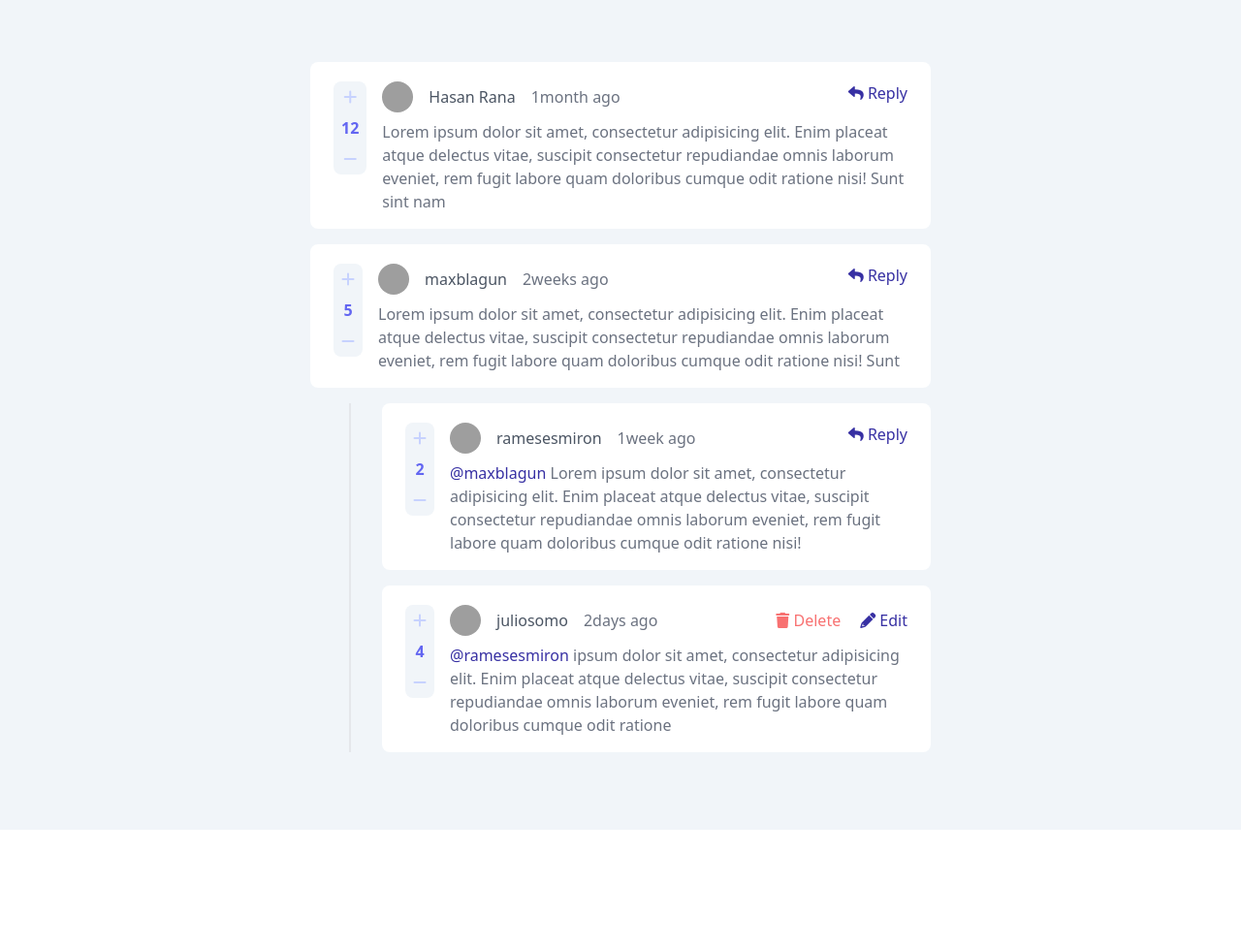
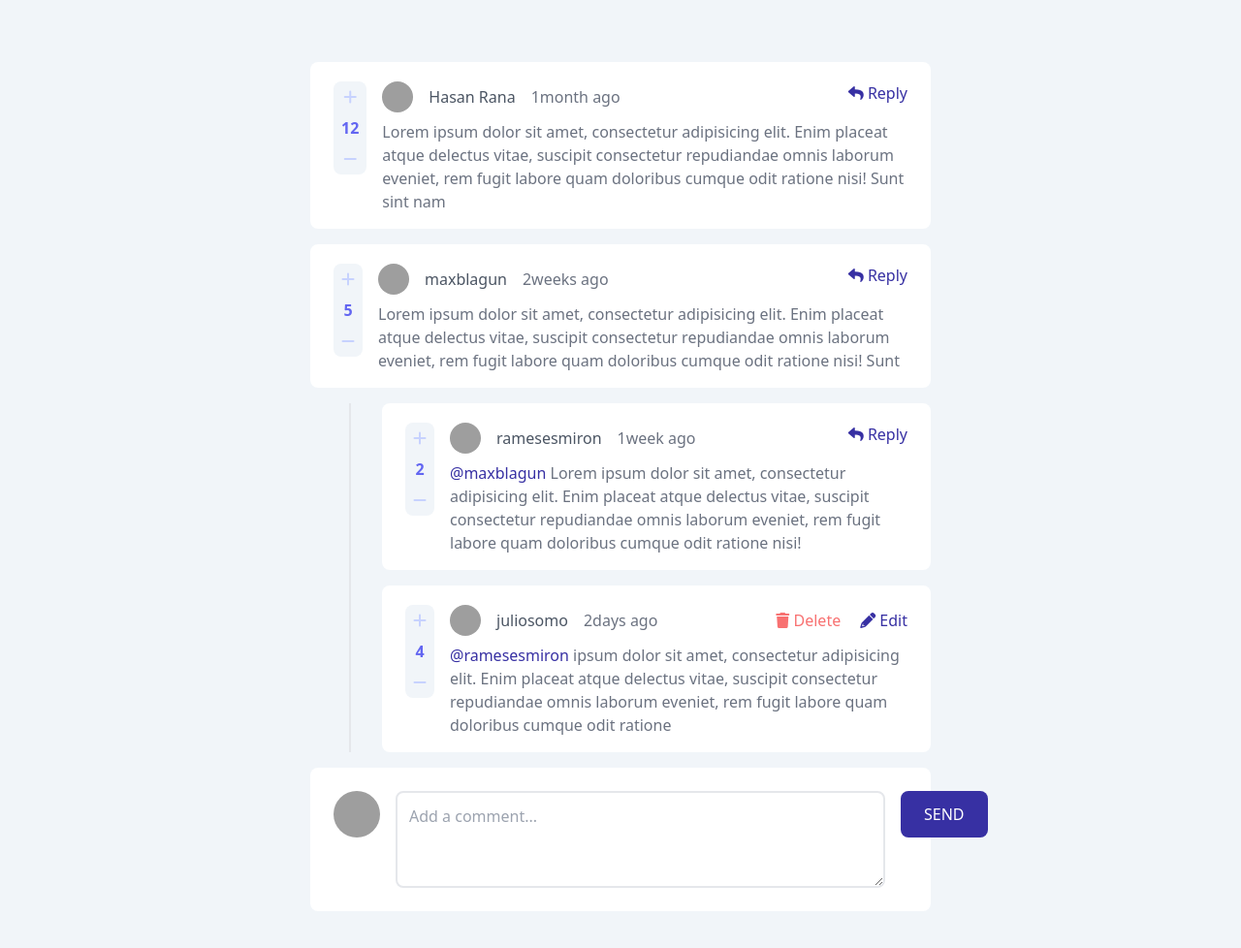
Before and after one commit to hasanrana21/tailwind-design-task, a plain HTML site: page index.html in a window 1280 px wide. Shown: the whole page at 97% size. Before the commit the page ends 856 px from the top, so only its background shows below. Drawn offline with nearby package versions, Linux system fonts and the light colour scheme; grey boxes are pictures that could not be loaded.

Commit message:
des: add comment form  design

```diff
--- a/index.html
+++ b/index.html
@@ -189,6 +189,26 @@
                             </div>
                         </div>
                     </div>
+                    <!-- ADD COMMENT -->
+                    <div class="bg-white p-6 flex space-x-4 rounded-lg mb-4">
+                        <img
+                            src="https://encrypted-tbn0.gstatic.com/images?q=tbn:ANd9GcT3i_qZtrjSgoPCyIOywhlX8MKOzRIaQbKU0A&usqp=CAU"
+                            alt=""
+                            class="w-12 h-12 rounded-full object-cover" />
+                        <div>
+                            <textarea
+                                name="comment"
+                                id=""
+                                cols="50"
+                                rows="3"
+                                class="border-2 border-gray-200 rounded-lg p-3"
+                                placeholder="Add a comment..."></textarea>
+                        </div>
+                        <button
+                            class="bg-indigo-800 btn-primary h-12 font-medium px-6 text-white rounded-lg">
+                            SEND
+                        </button>
+                    </div>
                 </div>
             </div>
         </div>
```
